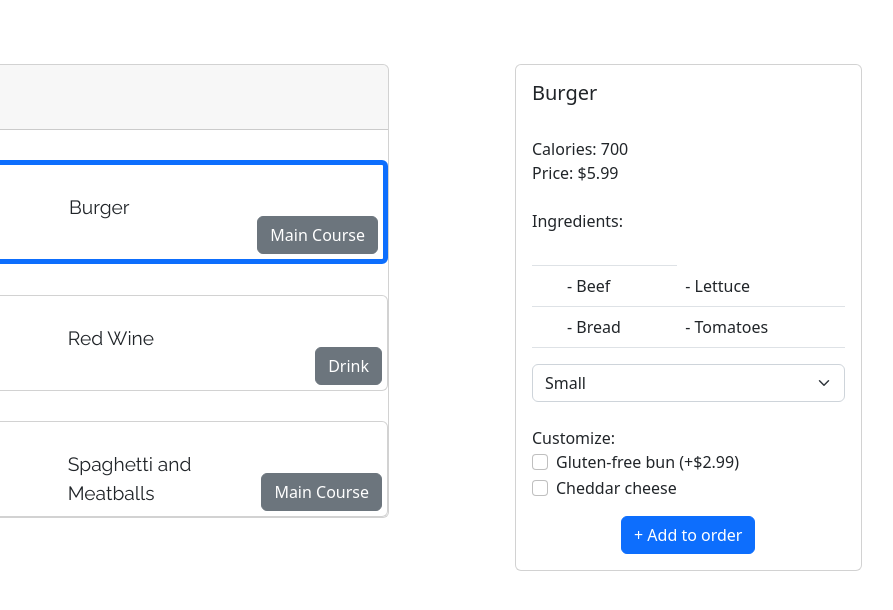
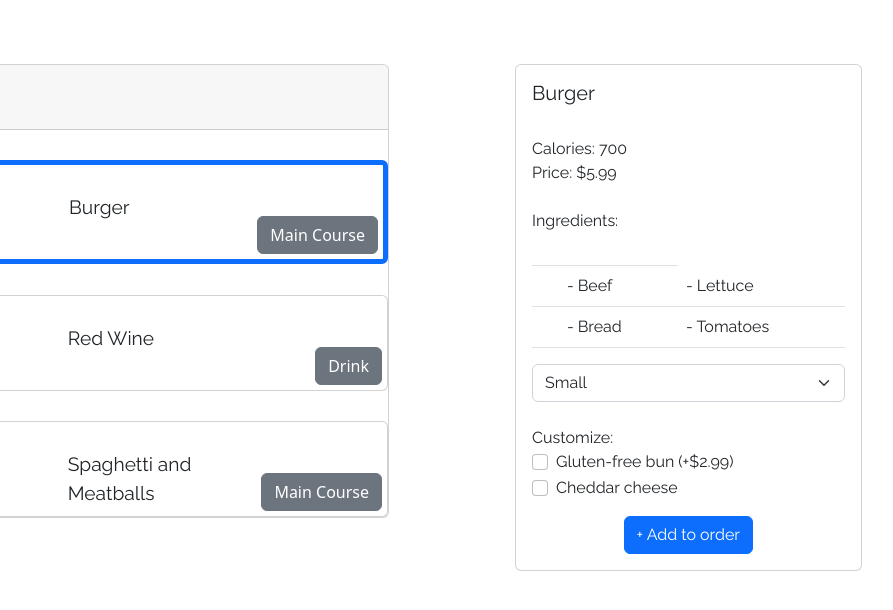
Before and after one commit to Kabishan/4hc3-website, a plain HTML site: page ordering.html in a window 1280 px wide. Shown: the full height of the page, 188-1081 px from the left. Drawn offline with nearby package versions, Linux system fonts and the light colour scheme.

Commit message:
Changed font family

```diff
--- a/ordering.html
+++ b/ordering.html
@@ -118,7 +118,7 @@
         <div class="col" style="padding-left:10%">
             <div class="card" style="width: 70%;">
                 <!-- <img src="..." class="card-img-top" alt="..."> -->
-                <div class="card-body">
+                <div class="card-body" style="font-family: 'Raleway', Arial, sans-serif !important;">
                     <h5 class="card-title">Burger</h5>
                     <p class="card-text">
                         <br>
```
